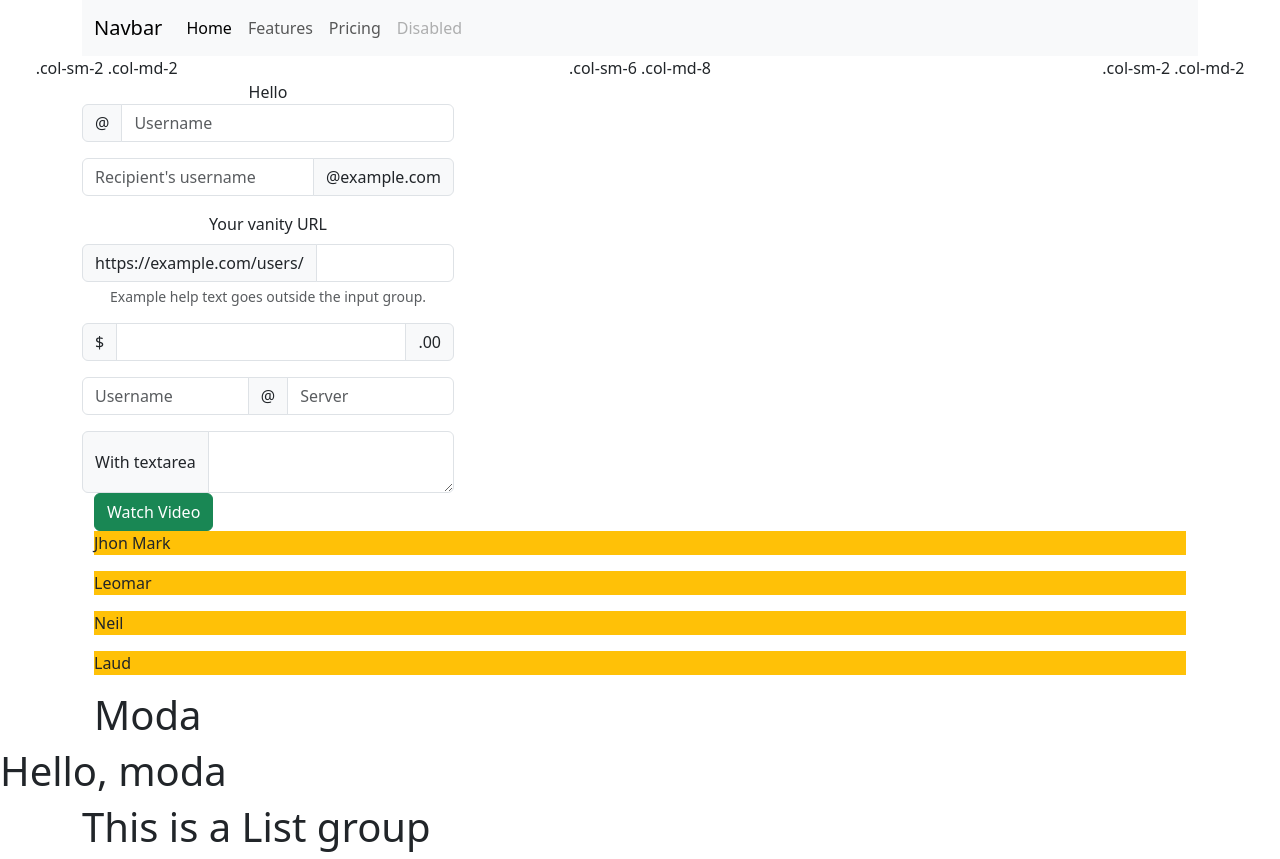
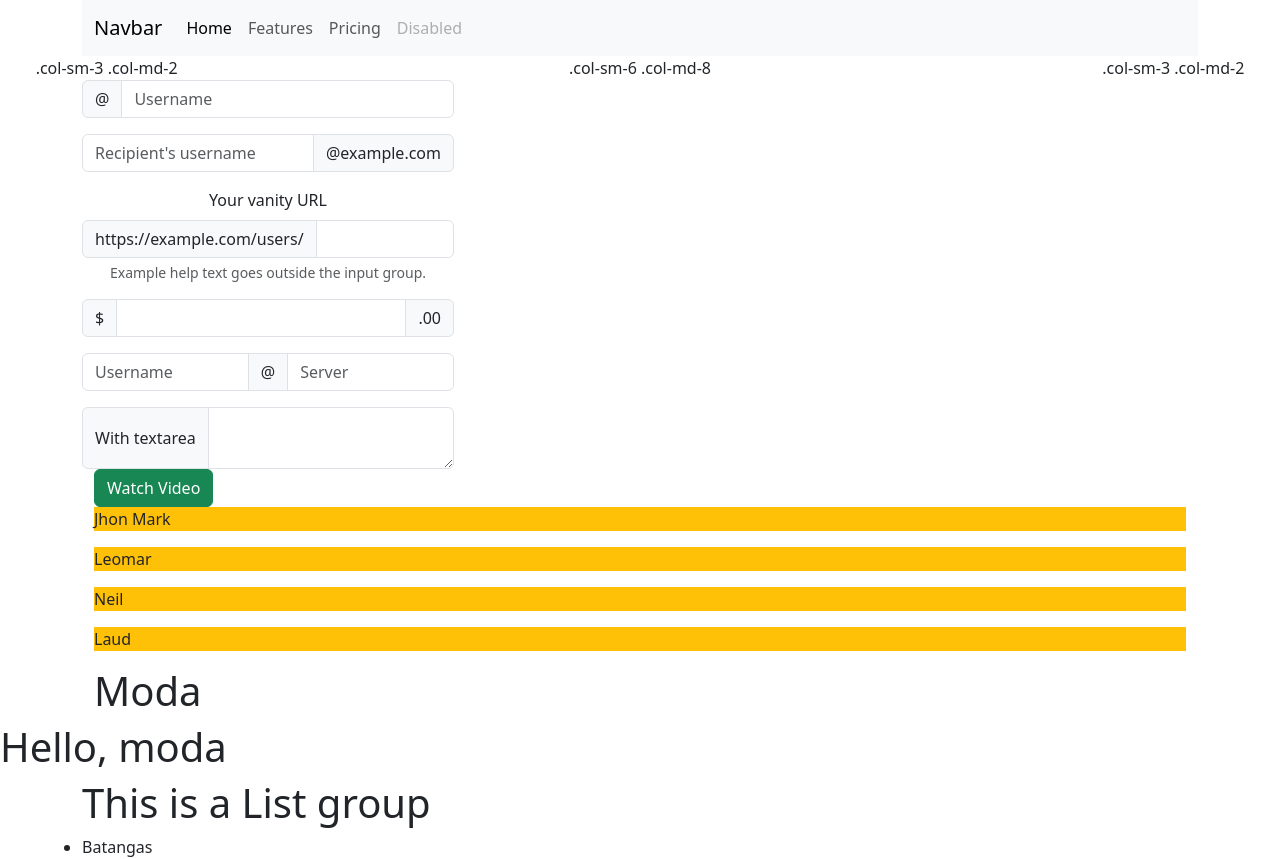
Before and after one commit to MarkRyuo/first_app, a React (Vite) app: page / in a window 1280 px wide. Shown: the top 859 px of the page. Built offline with nearby package versions, Linux system fonts and the light colour scheme.

Commit message:
Update Aug 14 2024

```diff
--- a/src/components/log.tsx
+++ b/src/components/log.tsx
@@ -2,16 +2,16 @@ function Log() {
   return (
     <>
       <div className="row g-0 text-center">
-        <div className="col-sm-2 col-md-2">.col-sm-2 .col-md-2</div>
+        {
+  // * Explanation: 1st breakpoint is col-sm, 2nd breakpoint is col-md
+        }
+        <div className="col-sm-2 col-md-2">.col-sm-3 .col-md-2</div>
         <div className="col-sm-6 col-md-8">.col-sm-6 .col-md-8</div>
-        <div className="col-sm-2 col-md-2">.col-sm-2 .col-md-2</div>
+        <div className="col-sm-2 col-md-2">.col-sm-3 .col-md-2</div>
       </div>
 
       <div className="container-lg">
         <div className="grid text-center">
-          <div className="col-sm-4">
-            <div>Hello</div>
-          </div>
           <div className="col-sm-4">
             <div className="input-group mb-3">
               <span className="input-group-text" id="basic-addon1">
```
